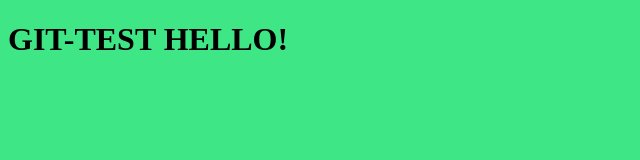
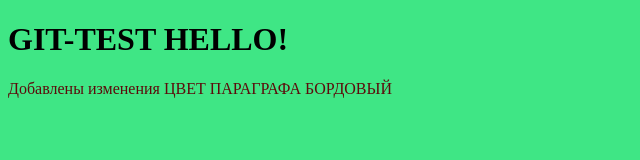
Before and after one commit to DenisVG/Gittest, a plain HTML site: page index.html in a window 1280 px wide. Shown: the whole page, without its empty margins (0-640 px from the left). Drawn offline with Linux system fonts and the light colour scheme.

Commit message:
First GitTest commit

```diff
--- a/css/main.css
+++ b/css/main.css
@@ -1,3 +1,6 @@
 body {
 	background: rgb(63, 230, 133);
 }
+p {
+	color: rgb(92, 11, 11);
+}
--- a/index.html
+++ b/index.html
@@ -10,6 +10,7 @@
 
 <body>
 	<h1>GIT-TEST HELLO!</h1>
+	<p>Добавлены изменения ЦВЕТ ПАРАГРАФА БОРДОВЫЙ</p>
 </body>
 
 </html>
--- /dev/null
+++ b/js/jscode.js
@@ -0,0 +1,2 @@
+null
+Code
```
